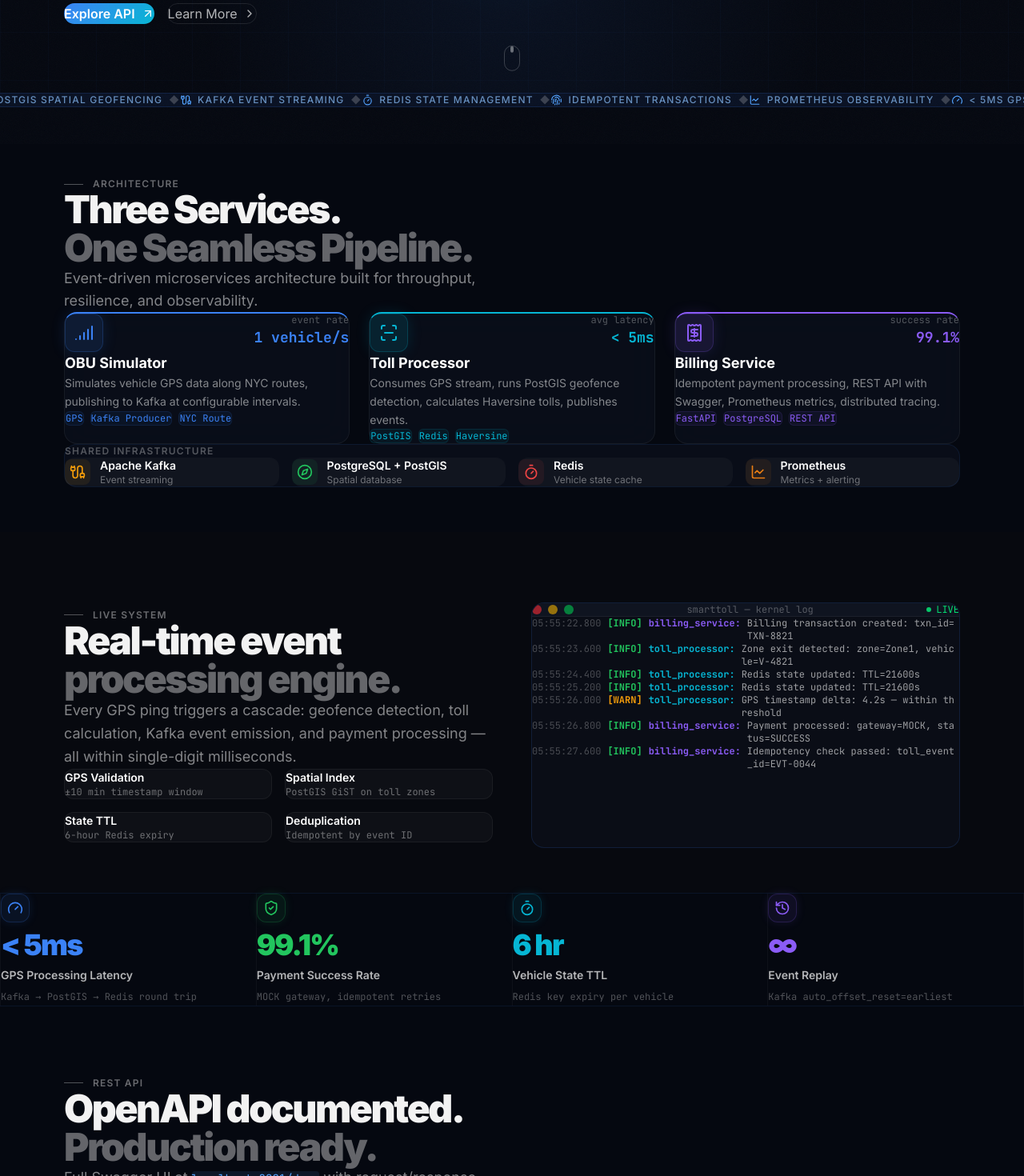
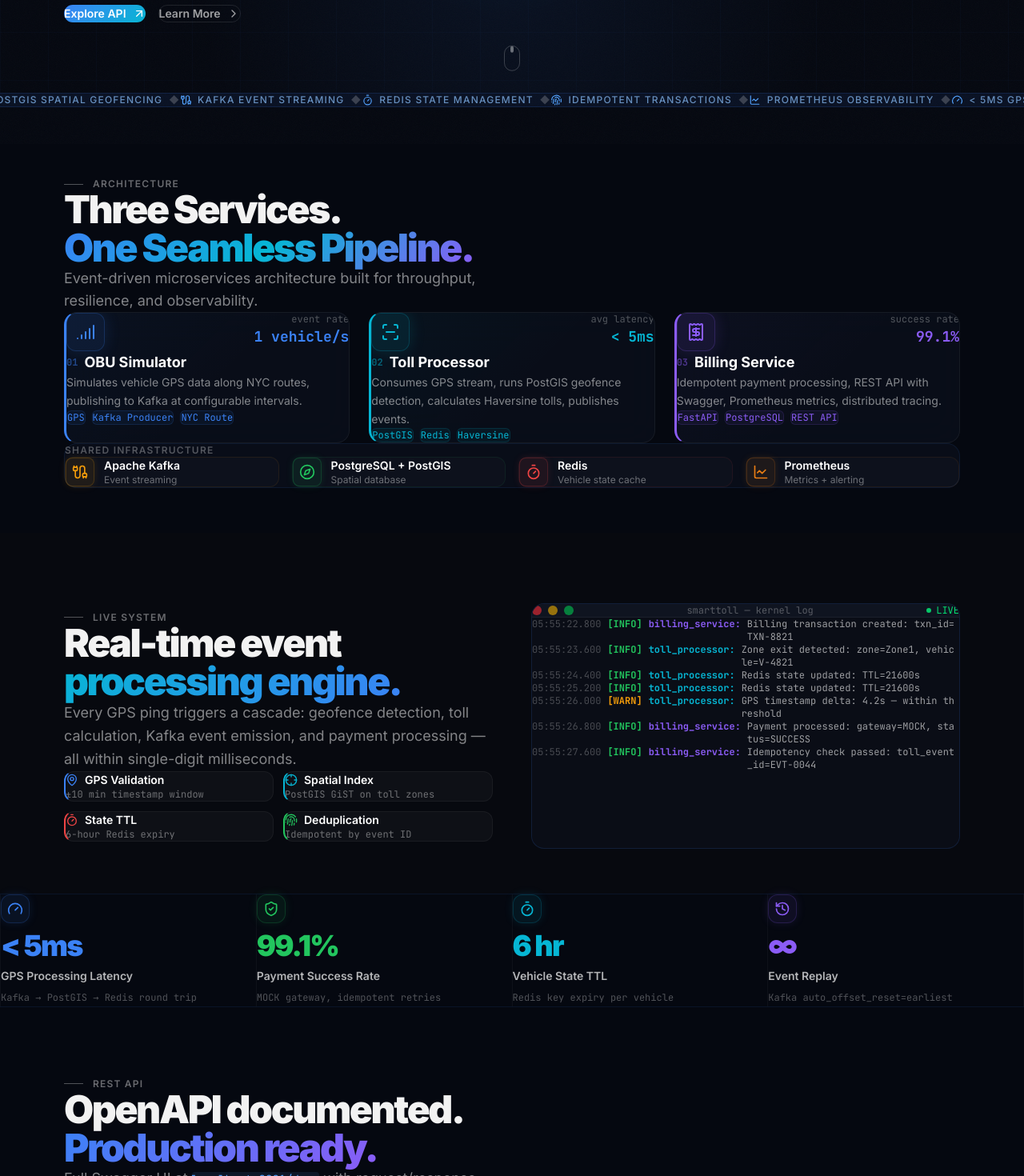
Before and after one commit to hooiv/smarttoll-prod, a React (Vite) app in the folder frontend/: page / in a window 1280 px wide. Shown: the part 620-2090 px from the top of the page at 80% size. Built offline with nearby package versions, Linux system fonts and the light colour scheme.

Commit message:
fix(frontend): button overflow fix + deeper UI/UX polish pass

```diff
--- a/frontend/src/App.tsx
+++ b/frontend/src/App.tsx
@@ -67,12 +67,9 @@ function Navbar() {
           </div>
           <div className="hidden md:flex items-center gap-3">
             <a href="http://localhost:8001/docs" target="_blank" rel="noopener noreferrer"
-              className="flex items-center gap-2 px-5 py-2 text-sm font-semibold rounded-full"
-              style={{ background: 'linear-gradient(135deg, #3b82f6, #06b6d4)', color: 'white' }}>
+              className="btn-primary flex items-center gap-1.5 px-5 py-2 text-sm">
               View API Docs
-              <div className="w-4 h-4 bg-white/20 rounded-full flex items-center justify-center">
-                <ArrowUpRight className="w-2.5 h-2.5" />
-              </div>
+              <ArrowUpRight className="w-3.5 h-3.5 shrink-0" />
             </a>
           </div>
           <button className="md:hidden text-white/70 hover:text-white" onClick={() => setMenuOpen(!menuOpen)}>
@@ -219,12 +216,11 @@ function Hero() {
           <FadeIn delay={0.5}>
             <div className="flex flex-wrap gap-4">
               <a href="http://localhost:8001/docs" target="_blank" rel="noopener noreferrer"
-                className="btn-primary flex items-center gap-2 px-8 py-4">
-                Explore API <ArrowUpRight className="w-4 h-4" />
+                className="btn-primary gap-2 px-7 py-3.5 text-sm">
+                Explore API <ArrowUpRight className="w-4 h-4 shrink-0" />
               </a>
-              <a href="#platform" className="flex items-center gap-2 px-8 py-4 rounded-full text-white/70 hover:text-white transition-all duration-300"
-                style={{ border: '1px solid rgba(255,255,255,0.1)' }}>
-                Learn More <ChevronRight className="w-4 h-4" />
+              <a href="#platform" className="btn-ghost gap-2 px-7 py-3.5 text-sm">
+                Learn More <ChevronRight className="w-4 h-4 shrink-0" />
               </a>
             </div>
           </FadeIn>
@@ -288,30 +284,43 @@ function Architecture() {
             <span className="text-xs font-semibold uppercase tracking-widest text-white/40">Architecture</span>
           </div>
           <h2 className="text-4xl md:text-5xl font-black tracking-tighter mb-4">
-            Three Services.<br /><span style={{ color: 'rgba(242,242,242,0.4)' }}>One Seamless Pipeline.</span>
+            Three Services.<br />
+            <span style={{ background: 'linear-gradient(135deg, #3b82f6 0%, #06b6d4 50%, #8b5cf6 100%)', WebkitBackgroundClip: 'text', WebkitTextFillColor: 'transparent' }}>One Seamless Pipeline.</span>
           </h2>
           <p className="text-white/50 max-w-xl mb-6 text-lg">Event-driven microservices architecture built for throughput, resilience, and observability.</p>
         </FadeIn>
         <div className="grid md:grid-cols-3 gap-6 mb-6">
           {services.map((svc, i) => (
             <FadeIn key={svc.name} delay={i * 0.15}>
-              <div className="card-glass card-hover rounded-2xl p-6 h-full" style={{ border: '1px solid rgba(255,255,255,0.06)', borderTop: `2px solid ${svc.color}` }}>
-                <div className="flex items-start justify-between mb-6">
-                  <div className="w-12 h-12 rounded-xl flex items-center justify-center" style={{ background: `${svc.color}20`, border: `1px solid ${svc.color}35`, boxShadow: `0 0 18px ${svc.color}25` }}>
+              <div className="card-glass card-hover rounded-2xl p-6 h-full relative overflow-hidden"
+                style={{ border: '1px solid rgba(255,255,255,0.06)', borderLeft: `3px solid ${svc.color}` }}>
+                {/* diagonal gradient overlay */}
+                <div className="absolute inset-0 pointer-events-none"
+                  style={{ background: `linear-gradient(135deg, ${svc.color}0a 0%, transparent 55%)` }} />
+                <div className="relative">
+                  <div className="flex items-start justify-between mb-5">
+                    <div className="flex items-center gap-3">
+                      <div className="w-12 h-12 rounded-xl flex items-center justify-center shrink-0"
+                        style={{ background: `${svc.color}18`, border: `1px solid ${svc.color}35`, boxShadow: `0 0 20px ${svc.color}28` }}>
                         <span style={{ color: svc.color }}>{svc.icon}</span>
+                      </div>
                     </div>
                     <div className="text-right">
                       <p className="text-xs font-mono text-white/30">{svc.metricLabel}</p>
                       <p className="text-lg font-bold font-mono" style={{ color: svc.color }}>{svc.metric}</p>
                     </div>
                   </div>
-                <h3 className="font-bold text-lg text-white mb-2">{svc.name}</h3>
+                  <div className="flex items-center gap-2 mb-1">
+                    <span className="text-xs font-mono font-bold" style={{ color: `${svc.color}80` }}>0{i + 1}</span>
+                    <h3 className="font-bold text-lg text-white">{svc.name}</h3>
+                  </div>
                   <p className="text-white/50 text-sm mb-4 leading-relaxed">{svc.description}</p>
                   <div className="flex flex-wrap gap-2">
                     {svc.tags.map(tag => (
                       <span key={tag} className="px-2 py-0.5 text-xs rounded-md font-mono"
-                      style={{ background: `${svc.color}10`, color: svc.color, border: `1px solid ${svc.color}20` }}>{tag}</span>
+                        style={{ background: `${svc.color}10`, color: svc.color, border: `1px solid ${svc.color}25` }}>{tag}</span>
                     ))}
+                  </div>
                 </div>
               </div>
             </FadeIn>
@@ -327,8 +336,10 @@ function Architecture() {
                 { icon: <Timer className="w-5 h-5" />, name: 'Redis', desc: 'Vehicle state cache', color: '#ef4444' },
                 { icon: <LineChart className="w-5 h-5" />, name: 'Prometheus', desc: 'Metrics + alerting', color: '#e87d14' },
               ].map((infra) => (
-                <div key={infra.name} className="flex items-center gap-3 p-3 rounded-xl" style={{ background: 'rgba(255,255,255,0.03)' }}>
-                  <div className="w-8 h-8 rounded-lg flex items-center justify-center" style={{ background: `${infra.color}15` }}>
+                <div key={infra.name} className="flex items-center gap-3 p-3 rounded-xl transition-all duration-200 hover:bg-white/5"
+                  style={{ background: 'rgba(255,255,255,0.02)', border: `1px solid ${infra.color}15` }}>
+                  <div className="w-9 h-9 rounded-lg flex items-center justify-center shrink-0"
+                    style={{ background: `${infra.color}15`, border: `1px solid ${infra.color}30`, boxShadow: `0 0 10px ${infra.color}20` }}>
                     <span style={{ color: infra.color }}>{infra.icon}</span>
                   </div>
                   <div>
@@ -389,20 +400,25 @@ function KernelLog() {
               <span className="text-xs font-semibold uppercase tracking-widest text-white/40">Live System</span>
             </div>
             <h2 className="text-4xl md:text-5xl font-black tracking-tighter mb-6">
-              Real-time event<br /><span style={{ color: 'rgba(242,242,242,0.4)' }}>processing engine.</span>
+              Real-time event<br />
+              <span style={{ background: 'linear-gradient(135deg, #06b6d4, #3b82f6)', WebkitBackgroundClip: 'text', WebkitTextFillColor: 'transparent' }}>processing engine.</span>
             </h2>
             <p className="text-white/50 text-lg leading-relaxed mb-8">
               Every GPS ping triggers a cascade: geofence detection, toll calculation, Kafka event emission, and payment processing — all within single-digit milliseconds.
             </p>
-            <div className="grid grid-cols-2 gap-4">
+            <div className="grid grid-cols-2 gap-3">
               {[
-                { label: 'GPS Validation', desc: '±10 min timestamp window' },
-                { label: 'Spatial Index', desc: 'PostGIS GiST on toll zones' },
-                { label: 'State TTL', desc: '6-hour Redis expiry' },
-                { label: 'Deduplication', desc: 'Idempotent by event ID' },
+                { label: 'GPS Validation', desc: '±10 min timestamp window', color: '#3b82f6', icon: <MapPin className="w-4 h-4" /> },
+                { label: 'Spatial Index', desc: 'PostGIS GiST on toll zones', color: '#06b6d4', icon: <Crosshair className="w-4 h-4" /> },
+                { label: 'State TTL', desc: '6-hour Redis expiry', color: '#ef4444', icon: <Timer className="w-4 h-4" /> },
+                { label: 'Deduplication', desc: 'Idempotent by event ID', color: '#22c55e', icon: <Fingerprint className="w-4 h-4" /> },
               ].map(item => (
-                <div key={item.label} className="p-4 rounded-xl" style={{ background: 'rgba(255,255,255,0.03)', border: '1px solid rgba(255,255,255,0.05)' }}>
-                  <p className="text-sm font-semibold text-white mb-1">{item.label}</p>
+                <div key={item.label} className="p-4 rounded-xl relative overflow-hidden"
+                  style={{ background: 'rgba(255,255,255,0.03)', border: '1px solid rgba(255,255,255,0.05)', borderLeft: `2px solid ${item.color}` }}>
+                  <div className="flex items-center gap-2 mb-1.5">
+                    <span style={{ color: item.color }}>{item.icon}</span>
+                    <p className="text-sm font-semibold text-white">{item.label}</p>
+                  </div>
                   <p className="text-xs text-white/40 font-mono">{item.desc}</p>
                 </div>
               ))}
@@ -487,7 +503,8 @@ function ApiSection() {
             <span className="text-xs font-semibold uppercase tracking-widest text-white/40">REST API</span>
           </div>
           <h2 className="text-4xl md:text-5xl font-black tracking-tighter mb-4">
-            OpenAPI documented.<br /><span style={{ color: 'rgba(242,242,242,0.4)' }}>Production ready.</span>
+            OpenAPI documented.<br />
+            <span style={{ background: 'linear-gradient(135deg, #3b82f6, #8b5cf6)', WebkitBackgroundClip: 'text', WebkitTextFillColor: 'transparent' }}>Production ready.</span>
           </h2>
           <p className="text-white/50 text-lg max-w-xl mb-8">
             Full Swagger UI at <code className="font-mono text-blue-400 text-sm bg-blue-400/10 px-2 py-0.5 rounded">localhost:8001/docs</code> with request/response schemas and live testing.
@@ -596,7 +613,8 @@ function About() {
             <span className="text-xs font-semibold uppercase tracking-widest text-white/40">About</span>
           </div>
           <h2 className="text-4xl md:text-5xl font-black tracking-tighter mb-4">
-            Built for reliability.<br /><span style={{ color: 'rgba(242,242,242,0.4)' }}>Engineered for scale.</span>
+            Built for reliability.<br />
+            <span style={{ background: 'linear-gradient(135deg, #22c55e, #06b6d4)', WebkitBackgroundClip: 'text', WebkitTextFillColor: 'transparent' }}>Engineered for scale.</span>
           </h2>
           <p className="text-white/50 text-lg max-w-xl mb-8">SmartToll is a production-grade microservices platform using battle-tested infrastructure at every layer.</p>
         </FadeIn>
@@ -671,16 +689,13 @@ function CTA() {
                 </div>
               </div>
               <div className="flex flex-wrap gap-4 justify-center">
-                <a href="http://localhost:8001/docs" target="_blank" rel="noopener noreferrer" className="btn-primary flex items-center gap-2 px-8 py-4">
+                <a href="http://localhost:8001/docs" target="_blank" rel="noopener noreferrer" className="btn-primary gap-2 px-7 py-3.5 text-sm">
                   Open Swagger UI
-                  <div className="w-6 h-6 rounded-full flex items-center justify-center" style={{ background: 'rgba(0,0,0,0.3)' }}>
-                    <ArrowUpRight className="w-3.5 h-3.5" />
-                  </div>
+                  <ArrowUpRight className="w-4 h-4 shrink-0" />
                 </a>
                 <a href="https://github.com/hooiv/smarttoll-prod" target="_blank" rel="noopener noreferrer"
-                  className="flex items-center gap-2 px-8 py-4 rounded-full text-white/70 hover:text-white transition-all duration-300"
-                  style={{ border: '1px solid rgba(255,255,255,0.1)' }}>
-                  View on GitHub <ExternalLink className="w-4 h-4" />
+                  className="btn-ghost gap-2 px-7 py-3.5 text-sm">
+                  View on GitHub <ExternalLink className="w-4 h-4 shrink-0" />
                 </a>
               </div>
             </div>
--- a/frontend/src/index.css
+++ b/frontend/src/index.css
@@ -101,12 +101,32 @@ body {
   border-radius: 9999px;
   color: white;
   font-weight: 600;
+  white-space: nowrap;
+  display: inline-flex;
+  align-items: center;
   transition: all 0.3s ease;
 }
 
 .btn-primary:hover {
-  transform: scale(1.05);
-  box-shadow: 0 0 30px rgba(59, 130, 246, 0.5);
+  transform: scale(1.03);
+  box-shadow: 0 0 32px rgba(59, 130, 246, 0.55), 0 4px 16px rgba(6, 182, 212, 0.3);
+}
+
+.btn-ghost {
+  border-radius: 9999px;
+  color: rgba(242,242,242,0.65);
+  font-weight: 600;
+  white-space: nowrap;
+  display: inline-flex;
+  align-items: center;
+  border: 1px solid rgba(255,255,255,0.1);
+  transition: all 0.3s ease;
+}
+
+.btn-ghost:hover {
+  color: #f2f2f2;
+  border-color: rgba(255,255,255,0.2);
+  background: rgba(255,255,255,0.04);
 }
 
 /* Asymmetric section padding: more top, less bottom so between-section gaps are tighter */
```
Lines whose indentation alone changed are shown as unchanged.
